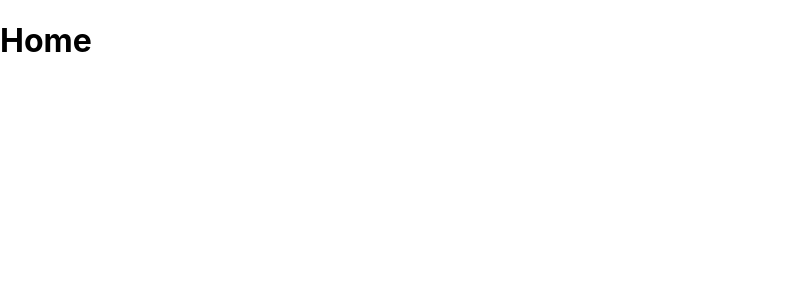
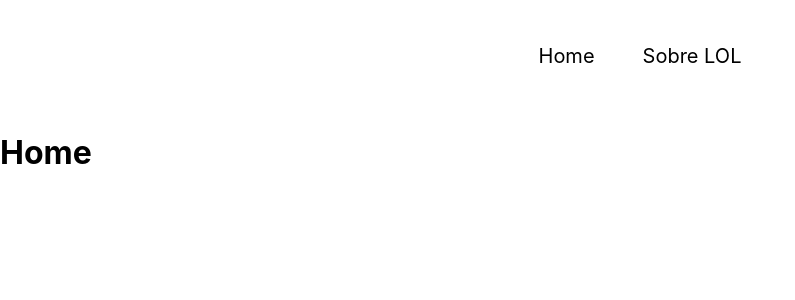
Before and after one commit to FernandaKuhn/HISTOLEAGUE, a JavaScript app: page / in a window 1280 px wide. Shown: the top 300 px of the page, without its empty margins (0-795 px from the left). Built offline with nearby package versions, Linux system fonts and the light colour scheme; the HTML template or start-up script is replaced by a standard one.

Commit message:
feat/add-navbar

```diff
--- a/src/App.js
+++ b/src/App.js
@@ -1,11 +1,12 @@
 import {BrowserRouter, Route, Routes} from "react-router-dom"
 import AboutLol from "./pages/aboutLOL";
 import Home from "./pages/home";
-
+import NavBar from "./components/navbar";
 
 function App() {
   return (
     <BrowserRouter>
+    <NavBar/>
     <Routes>
       <Route path= "/" element={<Home/>}/>
       <Route path= "/aboutlol" element={<AboutLol/>}/>
--- /dev/null
+++ b/src/components/navbar/NavBar.module.css
@@ -0,0 +1,14 @@
+.navegacao {
+    height: 112px;
+    display: flex;
+    justify-content: center;
+    align-items: center;
+    column-gap: 3rem;
+}
+
+.link {
+    font-size: 1.25rem;
+    line-height: 1.5rem;
+    color: var(--cor-fonte-principal);
+    text-decoration: none;
+}
--- /dev/null
+++ b/src/components/navbar/index.js
@@ -0,0 +1,16 @@
+import styles from "./NavBar.module.css"
+
+export default function NavBar() {
+    return (
+        <header>
+            <nav className={styles.navegacao}>
+                <a className={styles.link} href="/">
+                    Home
+                </a>
+                <a className={styles.link} href="/aboutlol">
+                    Sobre LOL
+                </a>
+            </nav>
+        </header>
+    )
+}
```
